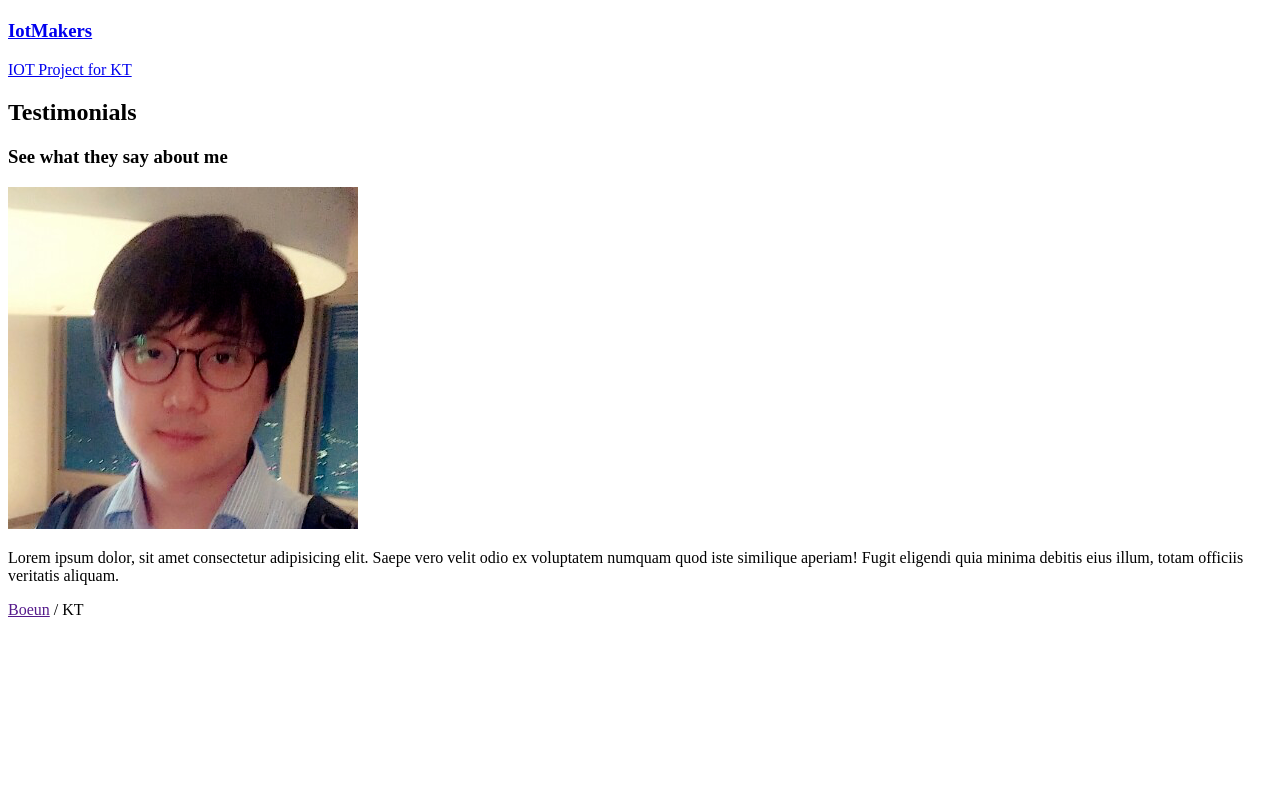
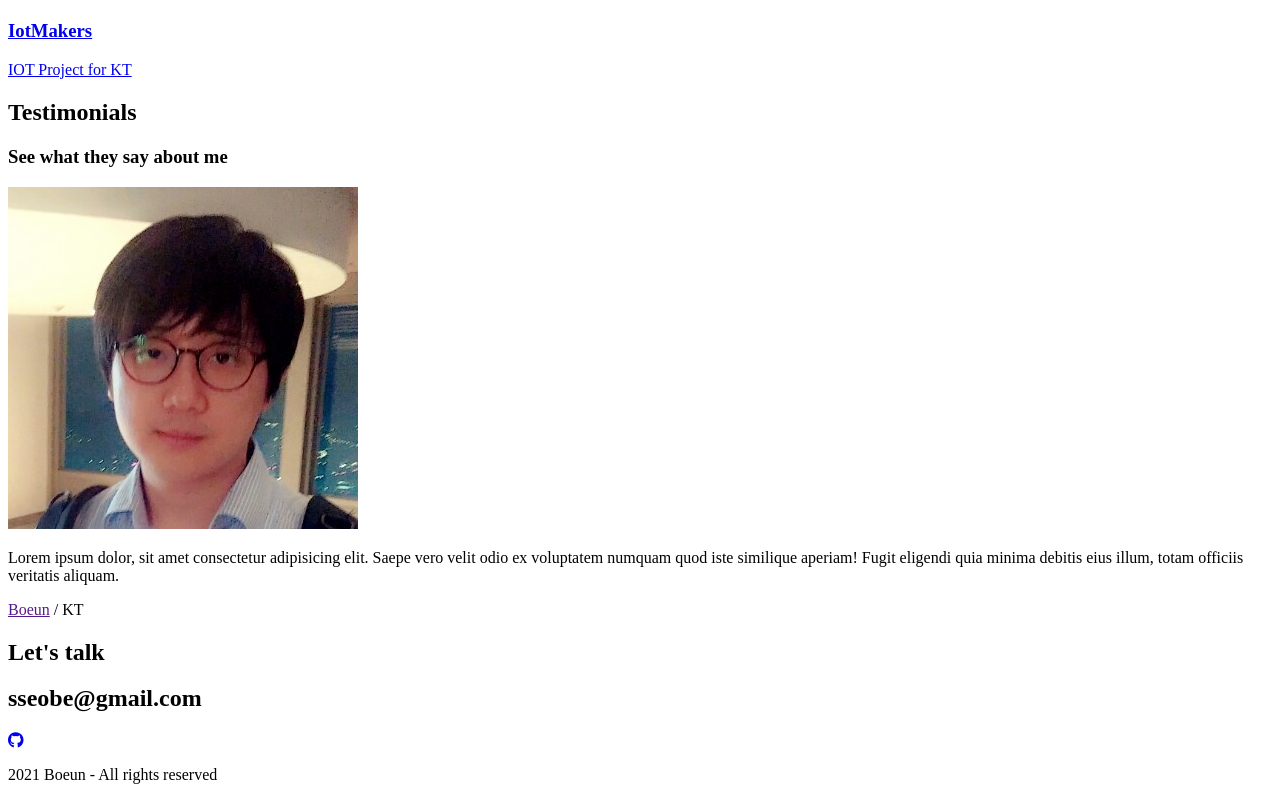
Before and after one commit to boeunseo/portfolio, a plain HTML site: page index.html in a window 1280 px wide. Shown: the part 3386-4186 px from the top of the page. Before the commit the page ends 4021 px from the top, so only its background shows below. Drawn offline with Linux system fonts and the light colour scheme; a script that the page names is missing.

Commit message:
HTML: Contact

```diff
--- a/index.html
+++ b/index.html
@@ -194,7 +194,16 @@
         </div>
     </section>
     <!-- Contact -->
-    <section id="contact"></section>
+    <section id="contact">
+        <h1 class="contact__title">Let's talk</h1>
+        <h2 class="contact__email">sseobe@gmail.com</h2>
+        <div class="contact__links">
+            <a href="https://github.com/sseobe" target="_blank">
+            <i class="fab fa-github"></i>
+            </a>
+        </div>
+        <p class="contact__rights">2021 Boeun - All rights reserved</p>
+    </section>
 
 </body>
 </html>
```
